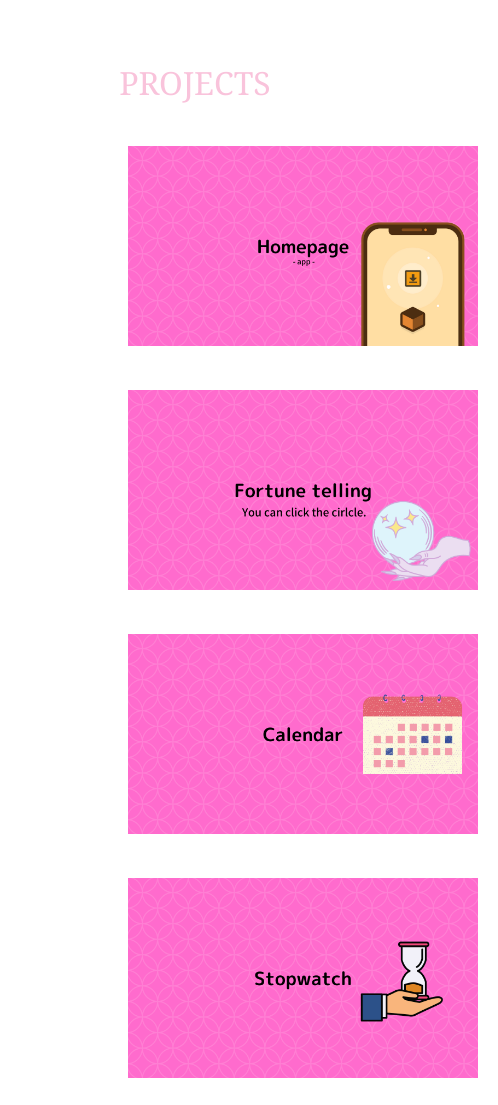
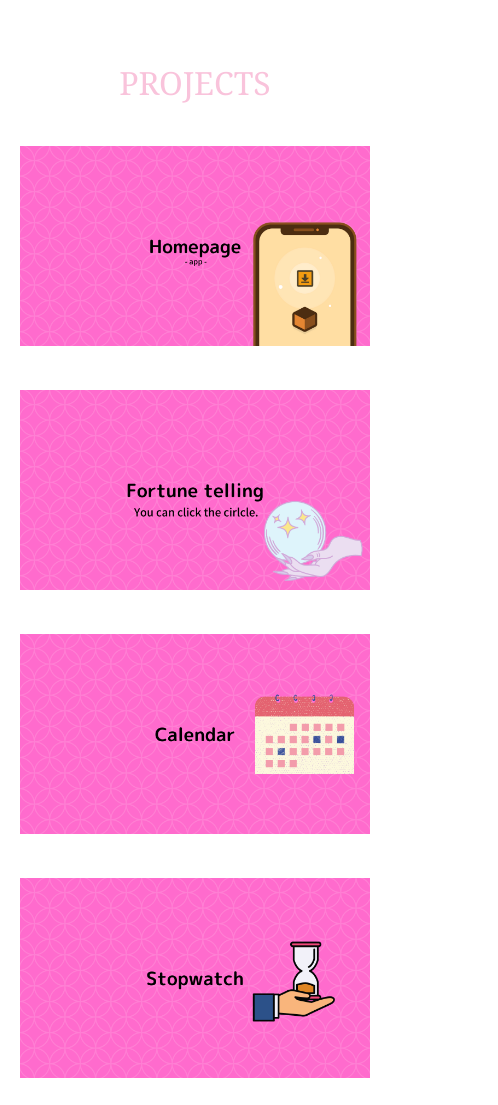
Before and after one commit to yukikosensei/portfolio, a plain HTML site: page index.html in a window 390 px wide. Shown: the part 10100-11205 px from the top of the page, 498 px wide, since content can reach past the window. Drawn offline with Linux system fonts and the light colour scheme.

Commit message:
Add files via upload

```diff
--- a/css/style.css
+++ b/css/style.css
@@ -81,7 +81,7 @@ h1 {
   margin: 0 40px;
 }
 
-.pic:hover {
+.pic a:hover {
   opacity: 0.5;
 }
 
@@ -90,10 +90,12 @@ h1 {
   margin-right: 100px;
   display: flex;
   flex-wrap: wrap;
+  justify-content: center;
+  user-select: auto;
 }
 
 .pic a {
-  padding: 20px;
+  margin: 20px;
 }
 
 
@@ -114,10 +116,3 @@ li {
 ul {
   list-style-position: inside;
 }
-
-@media screen and (max-width: 700px) {
-  .pic {
-    display: flex;
-    align-items: center;
-  }
-}
```
